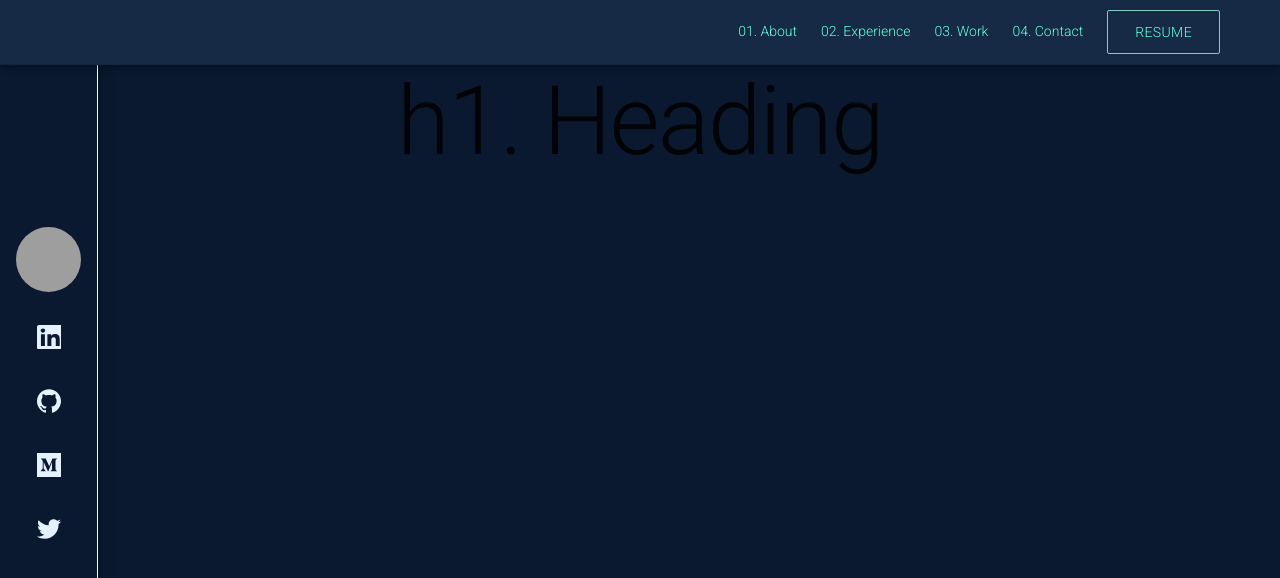
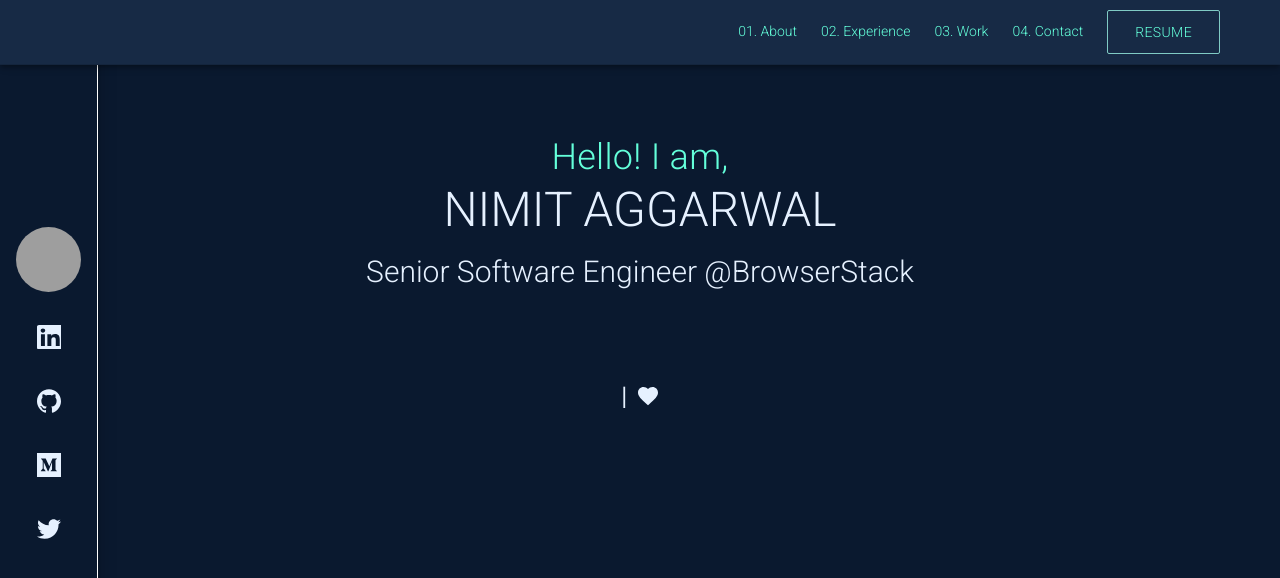
Before and after one commit to nimit95/Personal-Website, a React (Create React App) app: page / in a window 1280 px wide. Shown: the top 578 px of the page. Built offline with nearby package versions, Linux system fonts and the light colour scheme; grey boxes are pictures that could not be loaded.

Commit message:
shomew page content

```diff
--- a/src/HomePage.jsx
+++ b/src/HomePage.jsx
@@ -1,6 +1,8 @@
 import React from "react";
 import Typography from "@material-ui/core/Typography";
-import {makeStyles, Grid } from "@material-ui/core";
+import {makeStyles, Grid, Icon} from "@material-ui/core";
+import Favorite from "@material-ui/icons/Favorite"
+import data from './config/config.json'
 
 const useStyle = makeStyles(theme=>({
   root: {
@@ -11,6 +13,41 @@
   },
   typography: {
     align: "center"
+  },
+  introduction: {
+    color: "#64FFDA",
+    fontFamily: "Roboto",
+    fontStyle: "normal",
+    fontWeight: "300",
+    fontSize: "36px",
+    lineHeight: "24px"
+  },
+  name: {
+    color: "#E6F1FF",
+    fontFamily: "Roboto",
+    fontStyle: "normal",
+    fontWeight: "300",
+    fontSize: "48px",
+    // lineHeight: "24px"
+  },
+  description: {
+    color: "#E6F1FF",
+    fontFamily: "Roboto",
+    fontStyle: "normal",
+    fontWeight: "300",
+    fontSize: "30px",
+    // lineHeight: "40px"
+  },
+  favourite: {
+    color: "#E6F1FF",
+    fontFamily: "Roboto",
+    fontStyle: "normal",
+    fontWeight: "300",
+    marginTop: theme.spacing(10),
+    fontSize: "30px",
+  },
+  pageContent: {
+    paddingTop: theme.spacing(10)
   }
 }));
 
@@ -23,11 +60,29 @@
         spacing={0}
         direction="column"
         alignItems="center"
+        className={classes.pageContent}
       >
 
         <Grid item xs={6}>
-          <Typography variant="h1" component="h2" gutterBottom  className={classes.typography}>
-            h1. Heading
+          <Typography variant="h4" gutterBottom className={classes.introduction}>
+            Hello! I am,
+          </Typography>
+        </Grid>
+        <Grid item xs={6}>
+          <Typography variant="h3" gutterBottom className={classes.name}>
+            {data.name.toUpperCase()}
+          </Typography>
+        </Grid>
+
+        <Grid item xs={6}>
+          <Typography variant="h3" gutterBottom className={classes.description}>
+            {data.description}
+          </Typography>
+        </Grid>
+
+        <Grid item xs={6}>
+          <Typography variant="h3" gutterBottom className={classes.favourite}>
+            I <Favorite/>
           </Typography>
         </Grid>
       </Grid>
--- a/src/config/config.json
+++ b/src/config/config.json
@@ -1,5 +1,6 @@
 {
   "name": "Nimit Aggarwal",
+  "description": "Senior Software Engineer @BrowserStack",
   "drawerButtons": [
     {
       "iconName": "linkedIn",
```
